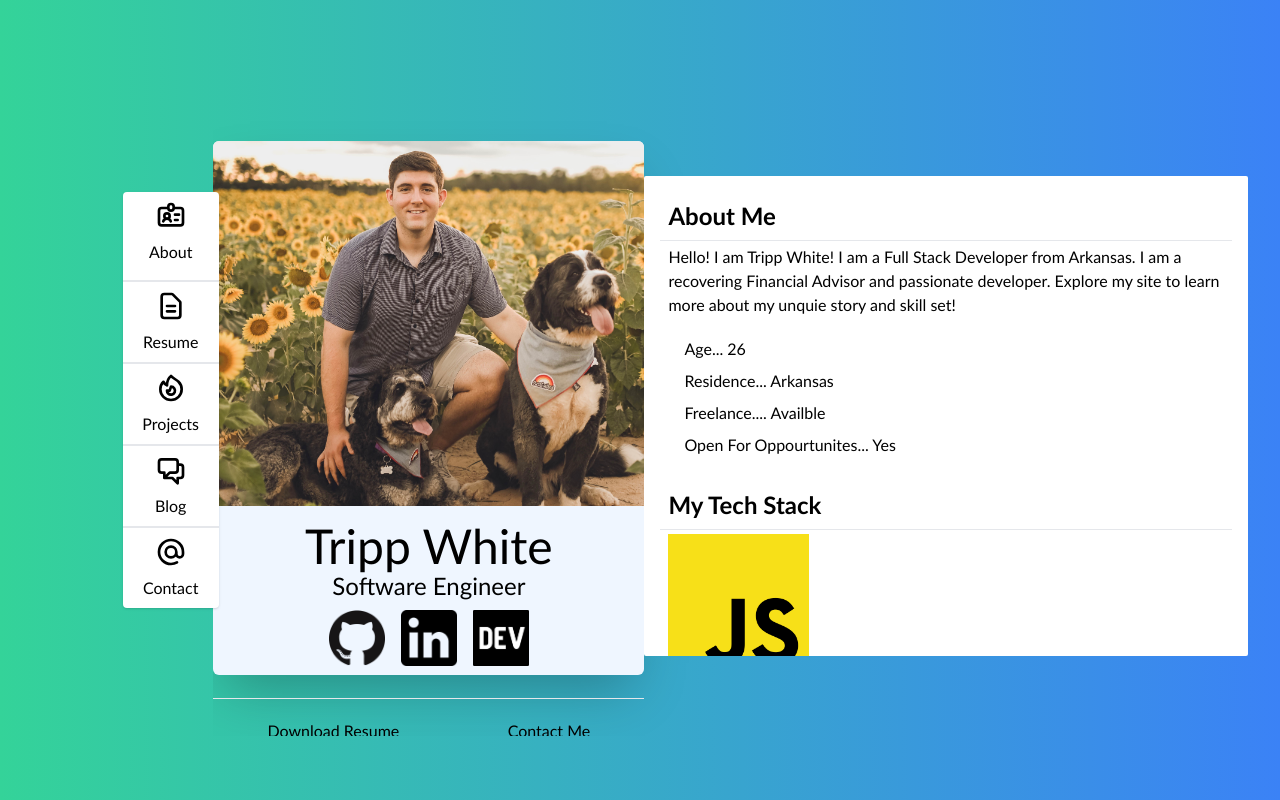
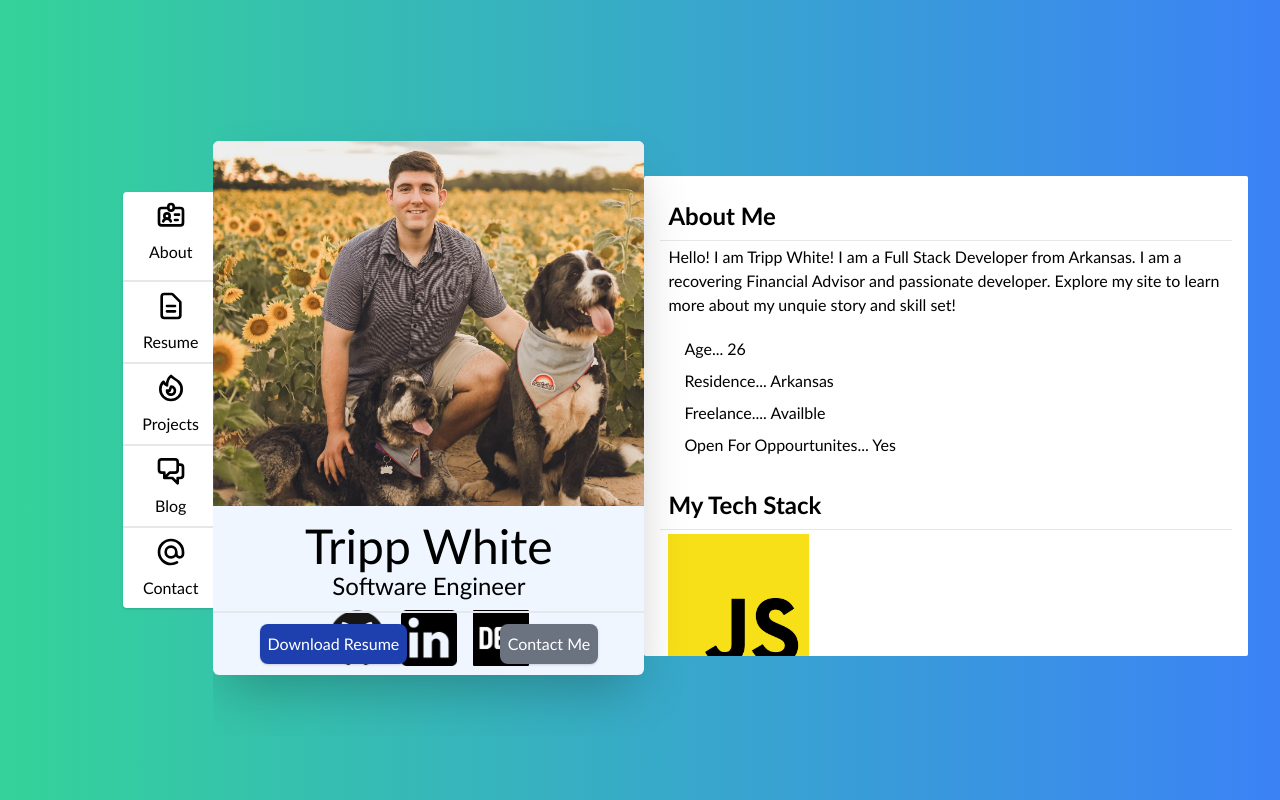
Before and after one commit to turpp/personal-portfolio, a React (Create React App) app in the folder my-app/: page / in a window 1280 px wide. Built offline with nearby package versions, Linux system fonts and the light colour scheme.

Commit message:
cleaned up. removed br and hr and position buttons at bottom and added padding to make sure no over lap

```diff
--- a/my-app/src/Components/ProfileCard.js
+++ b/my-app/src/Components/ProfileCard.js
@@ -10,12 +10,11 @@ function ProfileCard(props){
 
 
     return (
-        <div className= "bg-blue-50  w-full drop-shadow-xl rounded-md mb-4  mx-auto max-w-lg lg:col-span-5 lg:shadow-2xl lg:h-5/6 ">
+        <div className= "bg-blue-50  w-full drop-shadow-xl rounded-md mb-4  mx-auto max-w-lg lg:col-span-5 lg:shadow-2xl lg:h-5/6 relative z-40">
             <img src={ProfilePic} className='object-cover mx-auto rounded-md pb-4 w-full'/>
             <p className="text-5xl">Tripp White</p>
             <p className="text-2xl">Software Engineer</p>
-
-            <div className='flex flex-row justify-between w-1/2 mx-auto'>
+            <div className='flex flex-row justify-between w-1/2 mx-auto pb-16 lg:pb-0'>
                 <div className="flex-1">
                     <a href='https://github.com/turpp'><img src={Github} className="p-2"/> </a>
                 </div>
@@ -26,14 +25,12 @@ function ProfileCard(props){
                     <a href='https://dev.to/turpp'><img src={Dev} className="p-2"/> </a>
                 </div>
             </div>
-<br></br>
-            <hr></hr>
-        <div className='flex justify-around h-16 items-center' >
+            <div className='flex justify-around h-16 items-center absolute bottom-0 w-full border-t-2' >
                 <div className=''>
-            <button className=" ">Download Resume</button>
+                    <button className=" p-2 rounded-lg bg-blue-800 text-white shadow ">Download Resume</button>
                 </div>
                 <div>
-            <button className=' '>Contact Me</button>
+                    <button className=' p-2 rounded-lg bg-gray-500 text-white shadow '>Contact Me</button>
                 </div>
             </div>
         </div>
```
Lines whose indentation alone changed are shown as unchanged.
